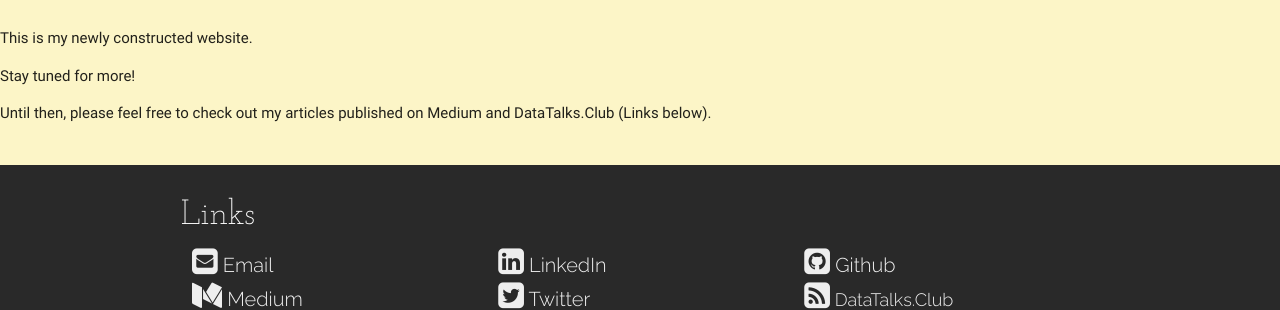
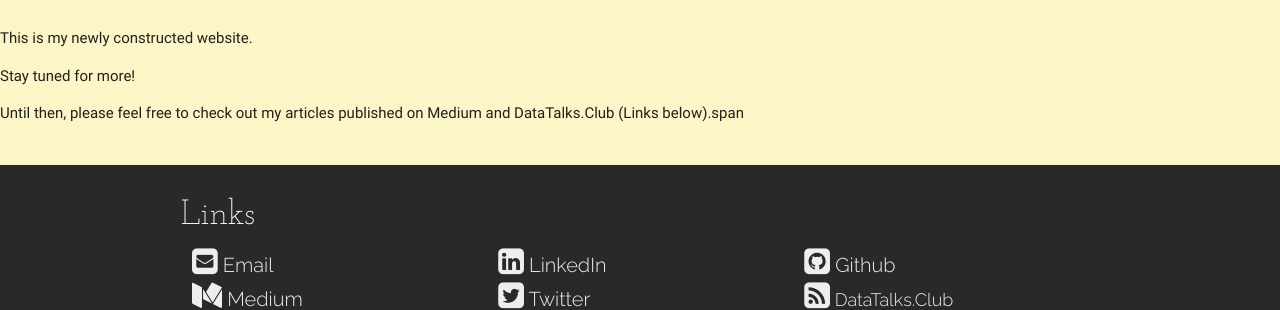
Before and after one commit to sejalv/archived.sejalv.github.io, a Jekyll site: the page built from _posts/2021-01-25-first_post_coming_soon.md, in a window 1280 px wide. Shown: the part 271-581 px from the top of the page. Built offline with Jekyll 4.4.1, drawn with Linux system fonts in a browser that asks for light colours; nearby versions of some CDN libraries.

Commit message:
big fixed

```diff
--- a/_data/sections.yml
+++ b/_data/sections.yml
@@ -1,7 +1,7 @@
 projects:
   url: /projects
   heading: Projects
-  words: A list of my independent projects ...
+  words: A list of personal projects ...
   class: m7 projects
   border: projects
 about:
--- a/_posts/2021-01-25-first_post_coming_soon.md
+++ b/_posts/2021-01-25-first_post_coming_soon.md
@@ -10,4 +10,4 @@
 
 Stay tuned for more!
 
-Until then, please feel free to check out my articles published on Medium and DataTalks.Club (Links below).
+Until then, please feel free to check out my articles published on Medium and DataTalks.Club (Links below).span
--- a/projects.html
+++ b/projects.html
@@ -6,7 +6,7 @@
     <div class="row">
       <h5 class="footer_titles">Personal Projects</h5>
         {% for project in site.data.projects %}
-        <i class="fa fa-tasks" aria-hidden="true"></i> &nbsp; <span class="footer_link_text"><a class="grey-text text-darken-1" target="_blank" href="{{project.url}}">{{project.name}}</a>{{project.sub_text}}</span>
+        <i class="fa fa-tasks" aria-hidden="true"></i> &nbsp; <span class="footer_link_text"><a class="grey-text text-darken-1" target="_blank" href="{{project.post_url}}">{{project.name}}</a>{{project.sub_text}}</span>
         <br><br>
     {% endfor %}
     </div>
--- a/projects/index.html
+++ b/projects/index.html
@@ -6,7 +6,7 @@
     <div class="row">
       <h5 class="footer_titles">Personal Projects</h5>
         {% for project in site.data.projects %}
-        <i class="fa fa-tasks" aria-hidden="true"></i> &nbsp; <span class="footer_link_text"><a class="grey-text text-darken-1" target="_blank" href="{{project.url}}">{{project.name}}</a>{{project.sub_text}}</span>
+        <i class="fa fa-tasks" aria-hidden="true"></i> &nbsp; <span class="footer_link_text"><a class="grey-text text-darken-1" target="_blank" href="{{project.post_url}}">{{project.name}}</a>{{project.sub_text}}</span>
         <br><br>
     {% endfor %}
     </div>
```
